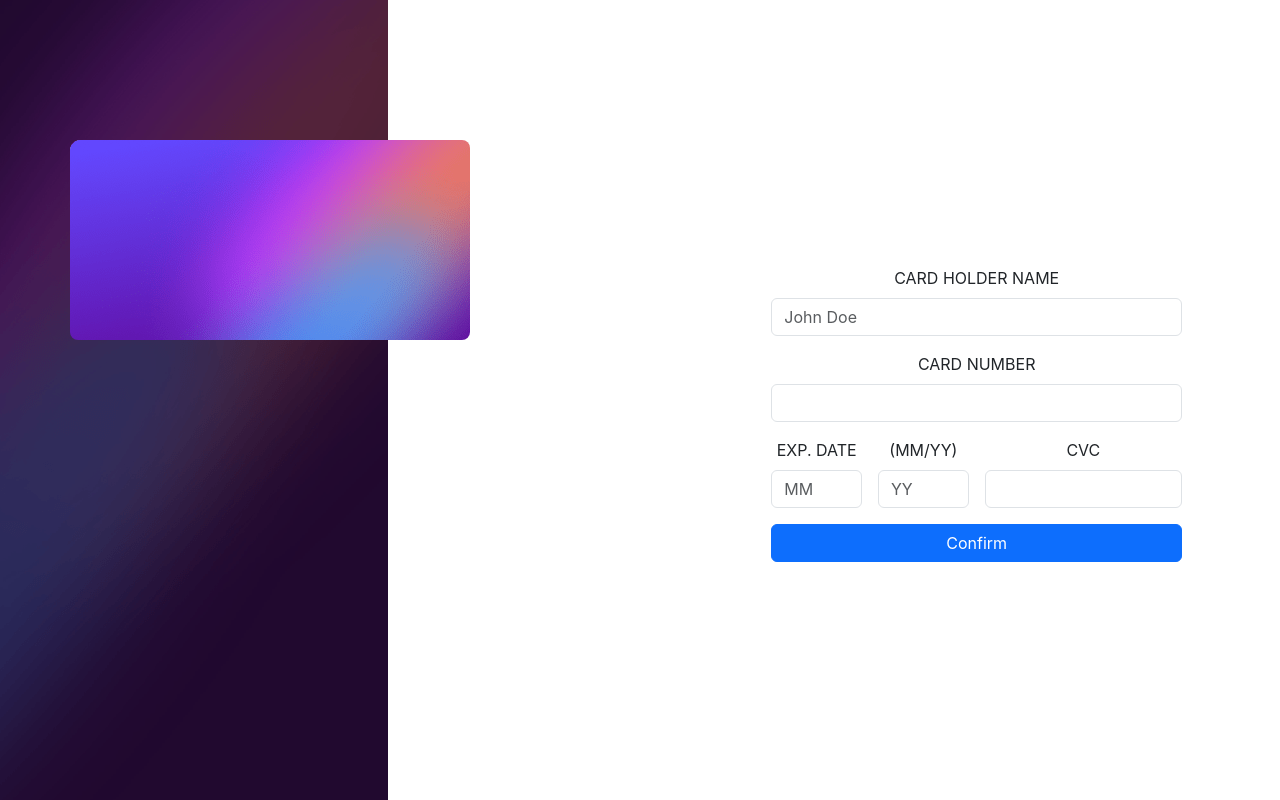
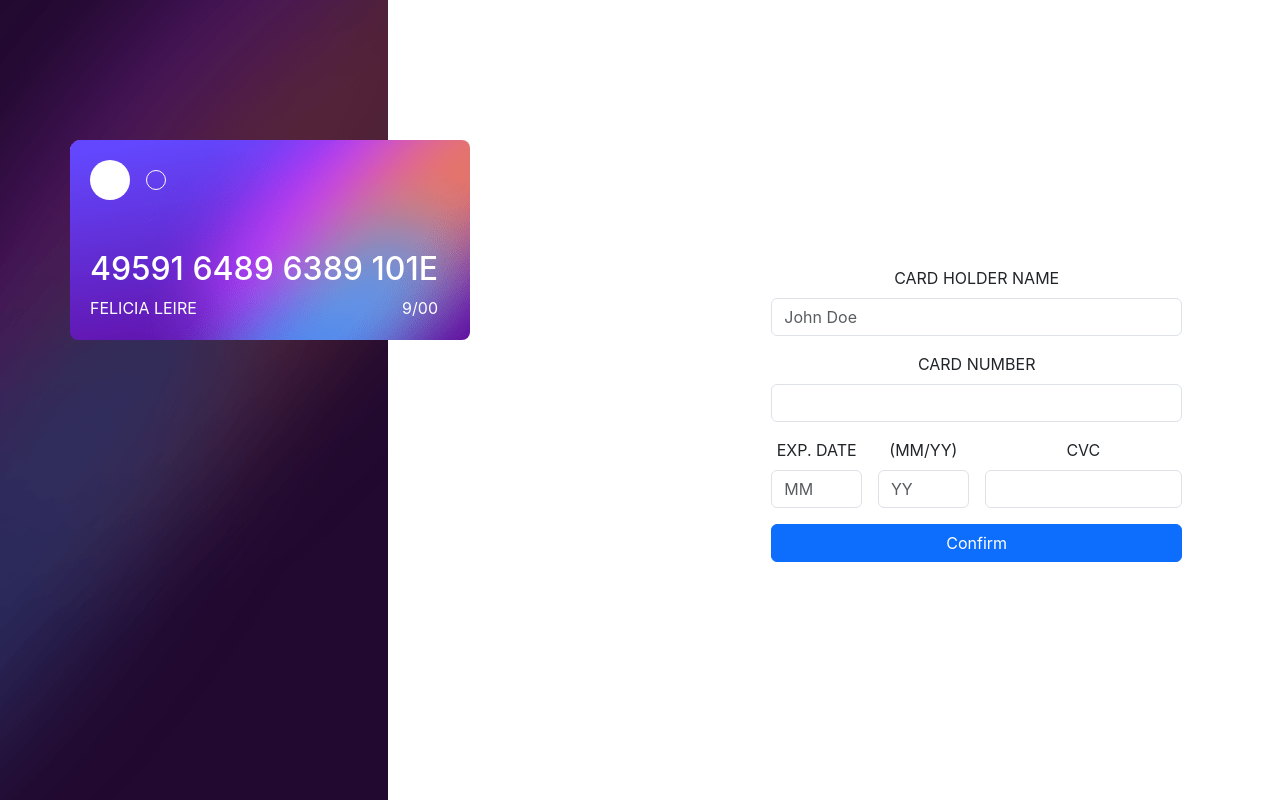
Before and after one commit to gillaryb/react-interactive-card, a React (Create React App) app: page / in a window 1280 px wide. Built offline with nearby package versions, Linux system fonts and the light colour scheme.

Commit message:
added card info

```diff
--- a/src/Card.css
+++ b/src/Card.css
@@ -2,6 +2,29 @@
   background-image: url("images/bg-main-desktop.png");
   width:400px;
   height:100vh;
+}
+
+.card-front-infos{
+  padding: 20px;
+}
+
+.card-circle{
+  margin-bottom: 50px;
+}
+
+.card-circle-up{
+  width: 40px;
+  height: 40px;
+  border-radius: 50%;
+  background-color: #FFFF;
+}
+
+.card-open-circle{
+  width: 20px;
+  height: 20px;
+  border: 1px solid #FFFF;
+  border-radius: 50px;
+  margin-left:16px;
 }
 
 .Card .card-front{
--- a/src/Card.js
+++ b/src/Card.js
@@ -5,8 +5,22 @@ export default function Card(){
     <div className="Card">
         <div className="row">
           <div className="col-lg-8 background-image">
-            <div className="card-front">
-
+            <div className="card-front d-flex">
+              <div className="card-front-infos text-white">
+                <div className="card-circle d-flex align-items-center">
+                  <div className="card-circle-up">
+                  </div>
+                  <div className="card-open-circle">
+                  </div>
+                </div>
+                <div className="card-number">
+                 <h2>49591 6489 6389 101E</h2>
+                </div>
+                <div className="card-name d-flex justify-content-between">
+                <p>FELICIA LEIRE</p>
+                <p>9/00</p>
+                </div>
+              </div>
             </div>
 
           </div>
```
